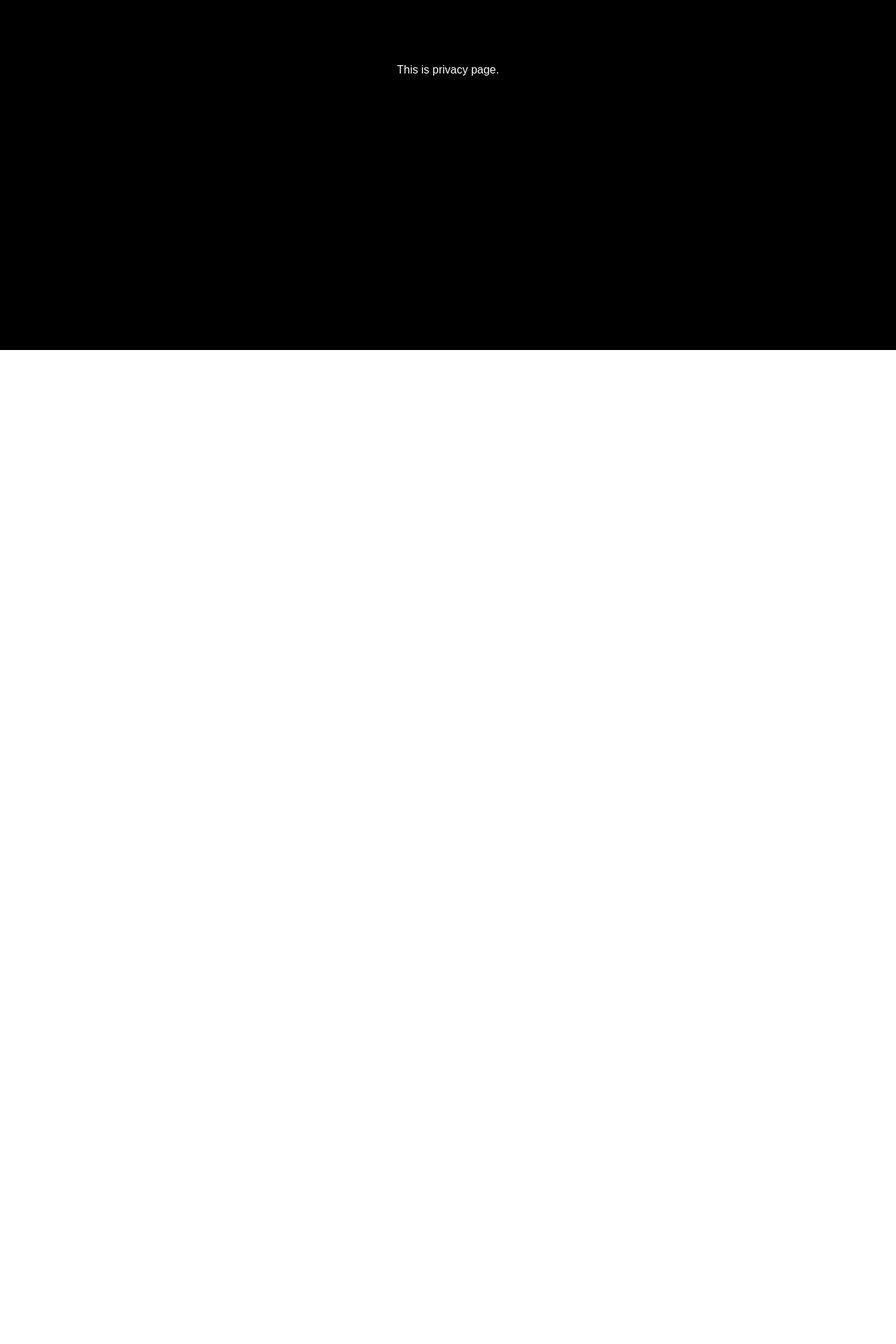
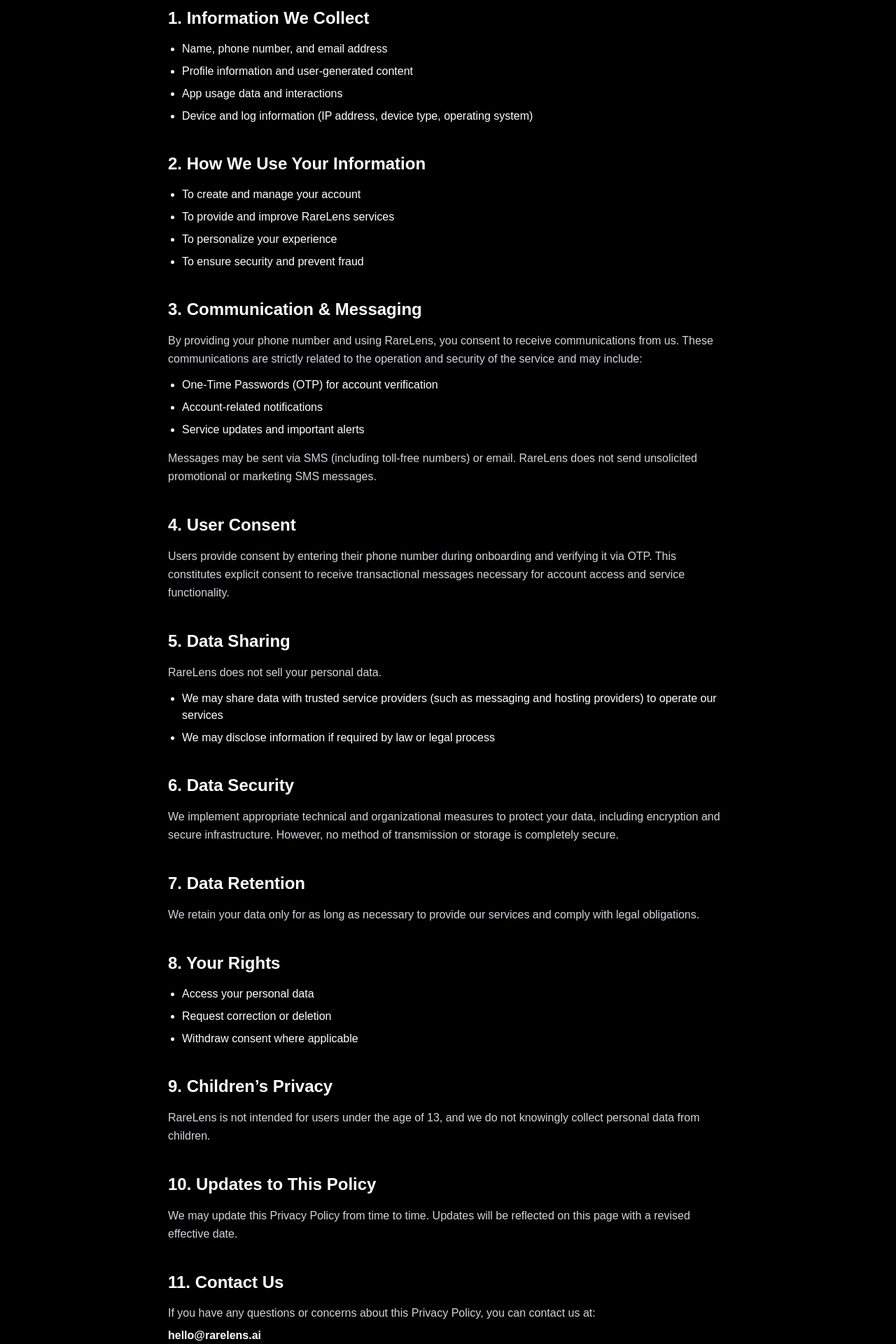
Before and after one commit to AakashKakkar/rarelens-site, a Next.js app: page /privacy in a window 1280 px wide. Shown: the part 300-2220 px from the top of the page at 70% size. Before the commit the page ends 800 px from the top, so only its background shows below. Built offline with nearby package versions, Linux system fonts and the light colour scheme.

Commit message:
final privacy policy

```diff
--- a/app/privacy/page.tsx
+++ b/app/privacy/page.tsx
@@ -1,7 +1,125 @@
 export default function PrivacyPage() {
   return (
-    <div className="min-h-screen bg-black text-white flex items-center justify-center">
-      <div>This is privacy page.</div>
+    <div className="min-h-screen bg-black text-white px-6 py-20 flex justify-center">
+      <div className="max-w-[800px] w-full">
+
+        <h1 className="text-4xl font-bold mb-8">Privacy Policy</h1>
+
+        <p className="text-gray-400 mb-6">
+          Effective Date: April 13, 2026
+        </p>
+
+        <p className="mb-8 text-gray-300 leading-relaxed">
+          RareLens (“RareLens”, “we”, “our”, or “us”) respects your privacy and is committed to protecting your information.
+          This Privacy Policy explains how we collect, use, and safeguard your data when you use our website and application.
+        </p>
+
+        <Section title="1. Information We Collect">
+          <ul className="list-disc pl-5 space-y-2">
+            <li>Name, phone number, and email address</li>
+            <li>Profile information and user-generated content</li>
+            <li>App usage data and interactions</li>
+            <li>Device and log information (IP address, device type, operating system)</li>
+          </ul>
+        </Section>
+
+        <Section title="2. How We Use Your Information">
+          <ul className="list-disc pl-5 space-y-2">
+            <li>To create and manage your account</li>
+            <li>To provide and improve RareLens services</li>
+            <li>To personalize your experience</li>
+            <li>To ensure security and prevent fraud</li>
+          </ul>
+        </Section>
+
+        <Section title="3. Communication & Messaging">
+          <p className="text-gray-300 leading-relaxed">
+            By providing your phone number and using RareLens, you consent to receive communications from us.
+            These communications are strictly related to the operation and security of the service and may include:
+          </p>
+
+          <ul className="list-disc pl-5 mt-3 space-y-2">
+            <li>One-Time Passwords (OTP) for account verification</li>
+            <li>Account-related notifications</li>
+            <li>Service updates and important alerts</li>
+          </ul>
+
+          <p className="mt-4 text-gray-300 leading-relaxed">
+            Messages may be sent via SMS (including toll-free numbers) or email.
+            RareLens does not send unsolicited promotional or marketing SMS messages.
+          </p>
+        </Section>
+
+        <Section title="4. User Consent">
+          <p className="text-gray-300 leading-relaxed">
+            Users provide consent by entering their phone number during onboarding and verifying it via OTP.
+            This constitutes explicit consent to receive transactional messages necessary for account access and service functionality.
+          </p>
+        </Section>
+
+        <Section title="5. Data Sharing">
+          <p className="text-gray-300 leading-relaxed">
+            RareLens does not sell your personal data.
+          </p>
+
+          <ul className="list-disc pl-5 mt-3 space-y-2">
+            <li>We may share data with trusted service providers (such as messaging and hosting providers) to operate our services</li>
+            <li>We may disclose information if required by law or legal process</li>
+          </ul>
+        </Section>
+
+        <Section title="6. Data Security">
+          <p className="text-gray-300 leading-relaxed">
+            We implement appropriate technical and organizational measures to protect your data, including encryption and secure infrastructure.
+            However, no method of transmission or storage is completely secure.
+          </p>
+        </Section>
+
+        <Section title="7. Data Retention">
+          <p className="text-gray-300 leading-relaxed">
+            We retain your data only for as long as necessary to provide our services and comply with legal obligations.
+          </p>
+        </Section>
+
+        <Section title="8. Your Rights">
+          <ul className="list-disc pl-5 space-y-2">
+            <li>Access your personal data</li>
+            <li>Request correction or deletion</li>
+            <li>Withdraw consent where applicable</li>
+          </ul>
+        </Section>
+
+        <Section title="9. Children’s Privacy">
+          <p className="text-gray-300 leading-relaxed">
+            RareLens is not intended for users under the age of 13, and we do not knowingly collect personal data from children.
+          </p>
+        </Section>
+
+        <Section title="10. Updates to This Policy">
+          <p className="text-gray-300 leading-relaxed">
+            We may update this Privacy Policy from time to time. Updates will be reflected on this page with a revised effective date.
+          </p>
+        </Section>
+
+        <Section title="11. Contact Us">
+          <p className="text-gray-300">
+            If you have any questions or concerns about this Privacy Policy, you can contact us at:
+          </p>
+          <p className="mt-2 text-white font-semibold">
+            hello@rarelens.ai
+          </p>
+        </Section>
+
+      </div>
     </div>
   );
 }
+
+function Section({ title, children }: any) {
+  return (
+    <div className="mb-10">
+      <h2 className="text-2xl font-semibold mb-4">{title}</h2>
+      {children}
+    </div>
+  );
+}
```
